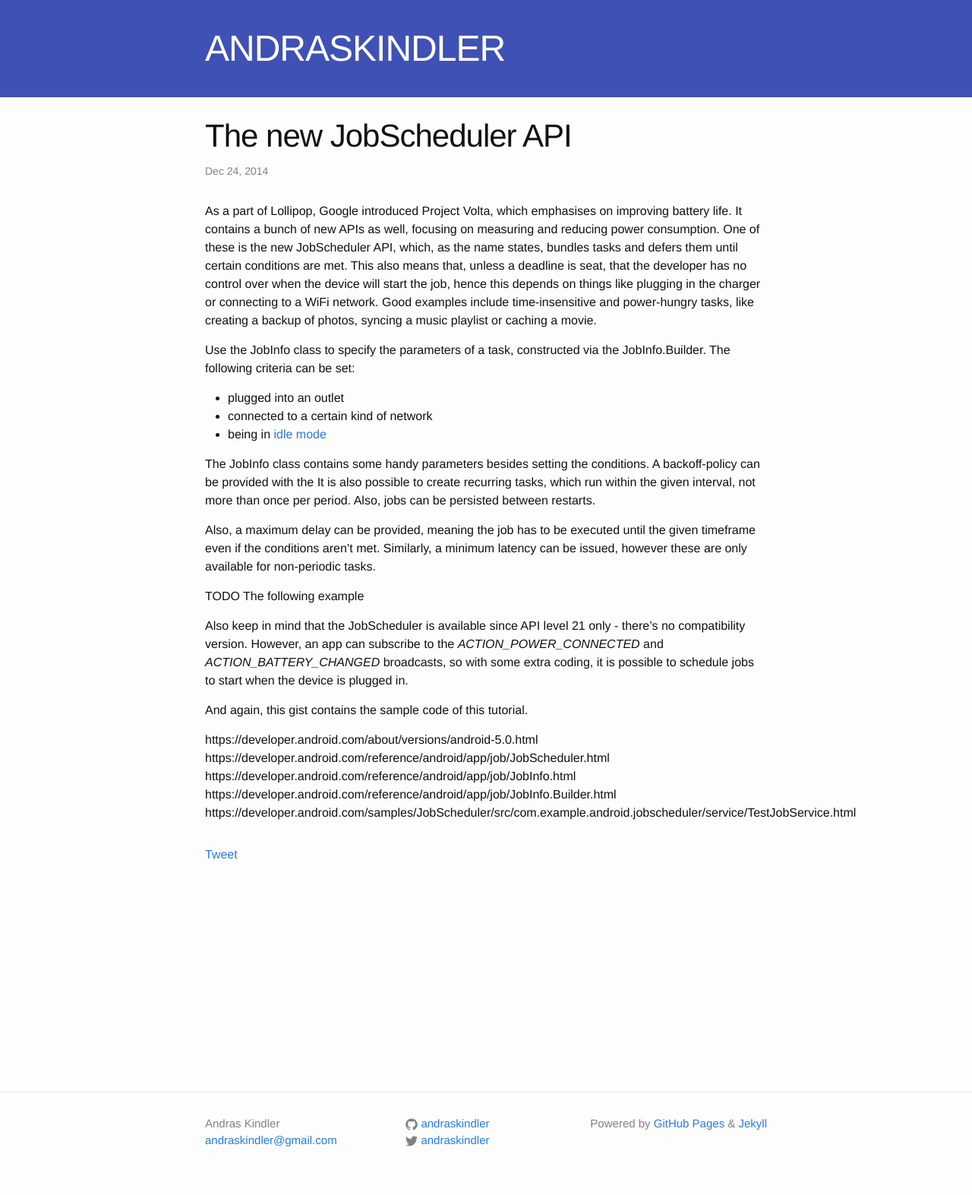
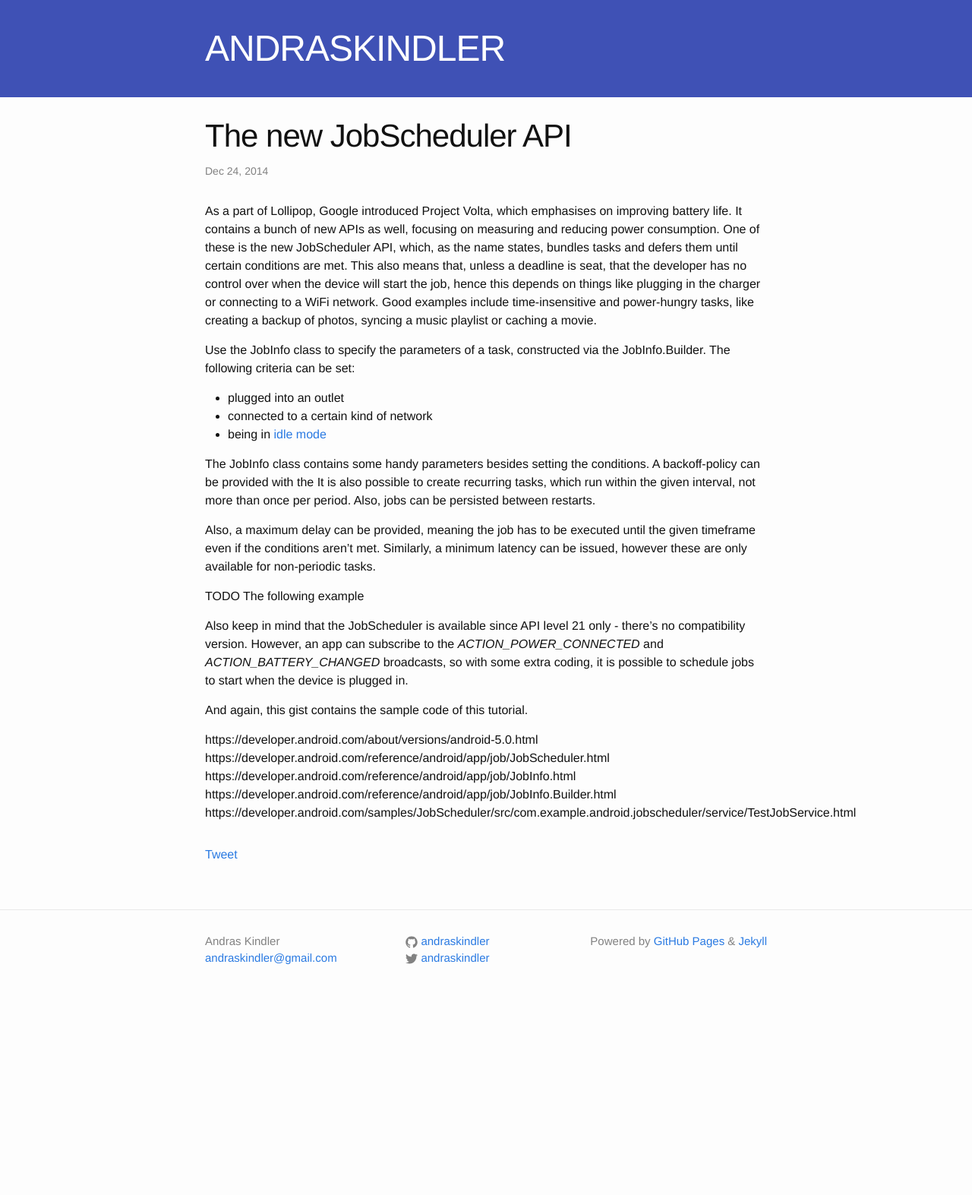
Before and after one commit to rangken/rangken.github.com, a Jekyll site: the page built from _posts/2014-12-24-the-new-jobscheduler-api.md, in a window 1280 px wide. Shown: the whole page at 76% size. Built offline with Jekyll 4.4.1, drawn with Linux system fonts in a browser that asks for light colours; comment, search, counter and statistics services are not loaded; after the commit the page ends 1333 px from its top, so only the background shows below that.

Commit message:
Google Comment box height v2

```diff
--- a/_sass/_layout.scss
+++ b/_sass/_layout.scss
@@ -22,16 +22,7 @@
 }
 
 .comments {
-    height: 240px !important;
     margin-top: 30px;
-}
-
-.comments div {
-    height: 240px !important;
-}
-
-.comments iframe {
-    height: 240px !important;
 }
 
 .site-nav {
```
